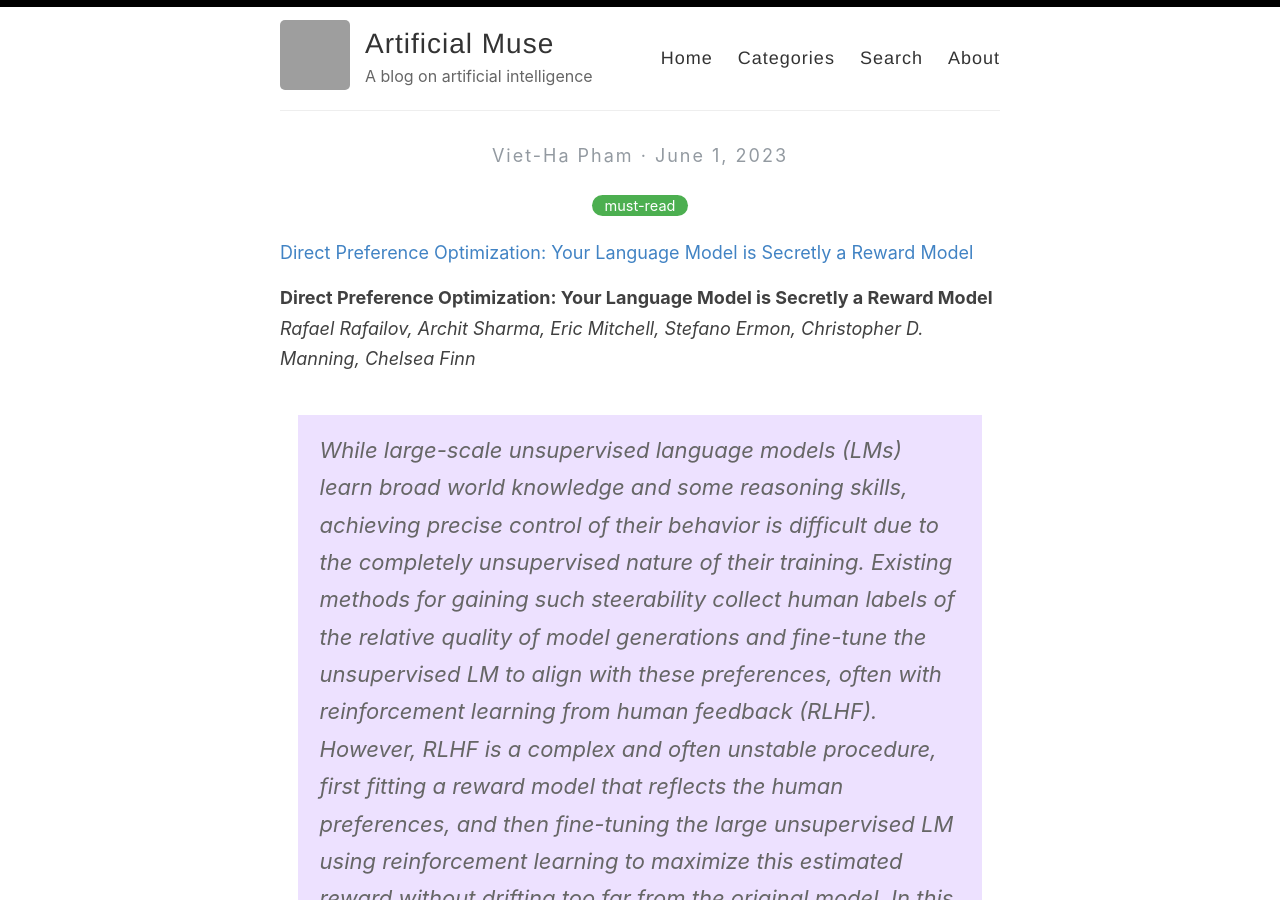
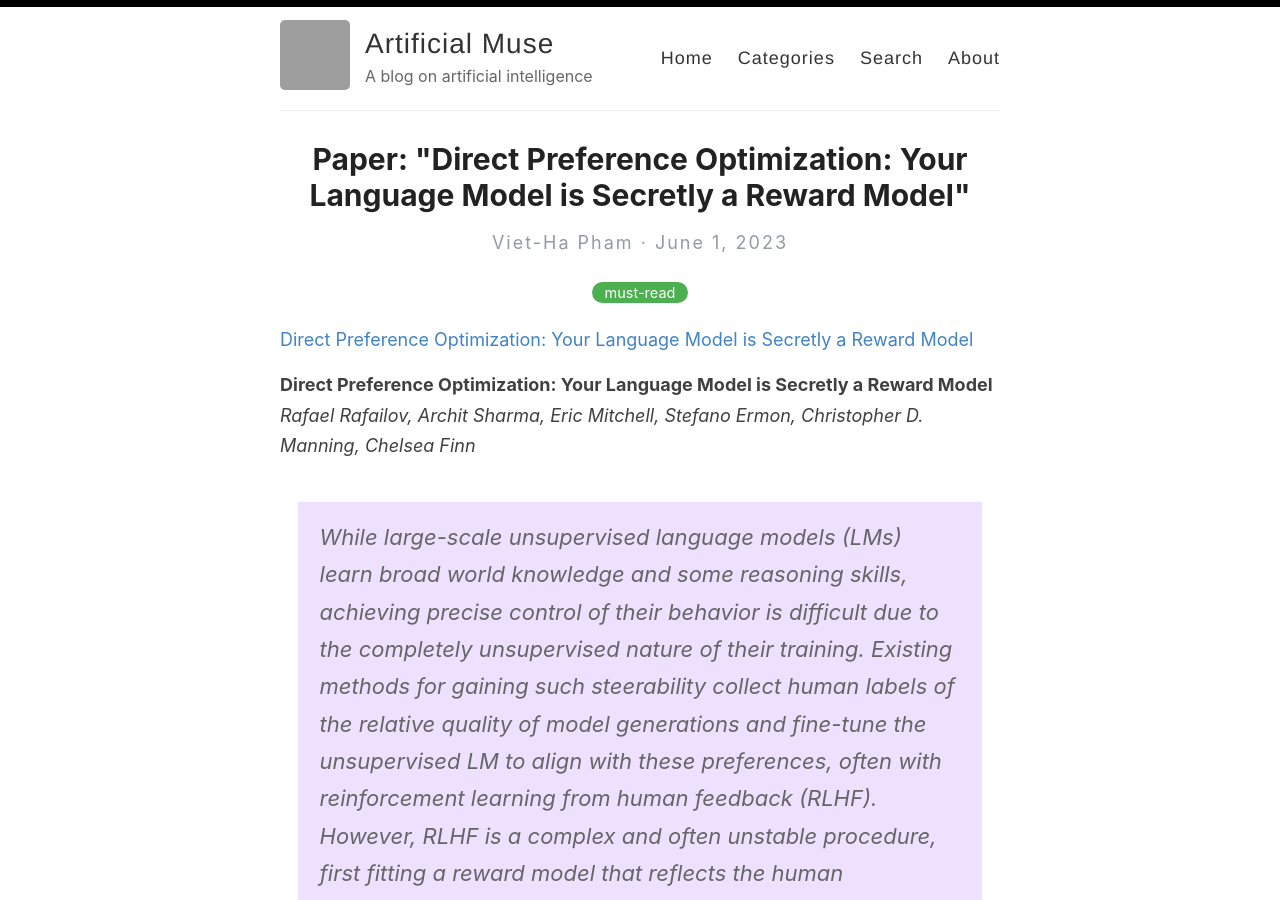
Before and after one commit to viet-ha-pham/viet-ha-pham.github.io, a Jekyll site: the page built from _posts/2023-06-01-dpo.md, in a window 1280 px wide and 900 px high. Built offline with Jekyll 4.4.1, drawn with Linux system fonts in a browser that asks for light colours; grey boxes are pictures that could not be loaded.

Commit message:
Update 2023-06-01-dpo.md

```diff
--- a/_posts/2023-06-01-dpo.md
+++ b/_posts/2023-06-01-dpo.md
@@ -1,6 +1,6 @@
 ---
 layout: post
-title: ""
+title: "Paper: \"Direct Preference Optimization: Your Language Model is Secretly a Reward Model\""
 categories: must-read
 tags: [language model, DPO]
 permalink: /dpo/
```
